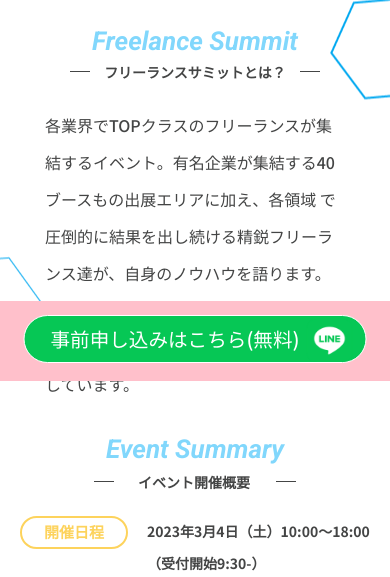
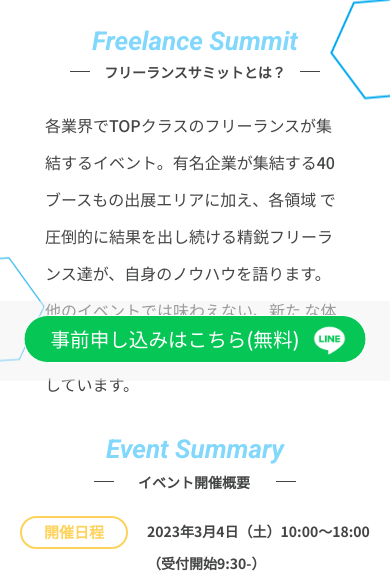
Before and after one commit to KazukiHosokawa2328/demo_week7, a PHP site: page / in a window 390 px wide. Shown: the part 463-1040 px from the top of the page. Run offline with PHP 8.4, Linux system fonts and the light colour scheme.

Commit message:
[update]ボタンの色修正

```diff
--- a/css/style.css
+++ b/css/style.css
@@ -412,7 +412,7 @@ body {
     position: fixed;
     z-index: 999;
     bottom: 0;
-    background: pink;
+    background: rgba(241, 241, 244, 0.5);
     max-width: 100%;
     width: 100vw;
     padding: 40px;
--- a/scss/components/_button.scss
+++ b/scss/components/_button.scss
@@ -73,7 +73,7 @@
     position: fixed;
     z-index: 999;
     bottom: 0;
-    background: pink; //rgba(241, 241, 244, 0.5)
+    background: rgba(241, 241, 244, 0.5);
     max-width: 100%;
     width: 100vw;
     padding: 40px;
```
